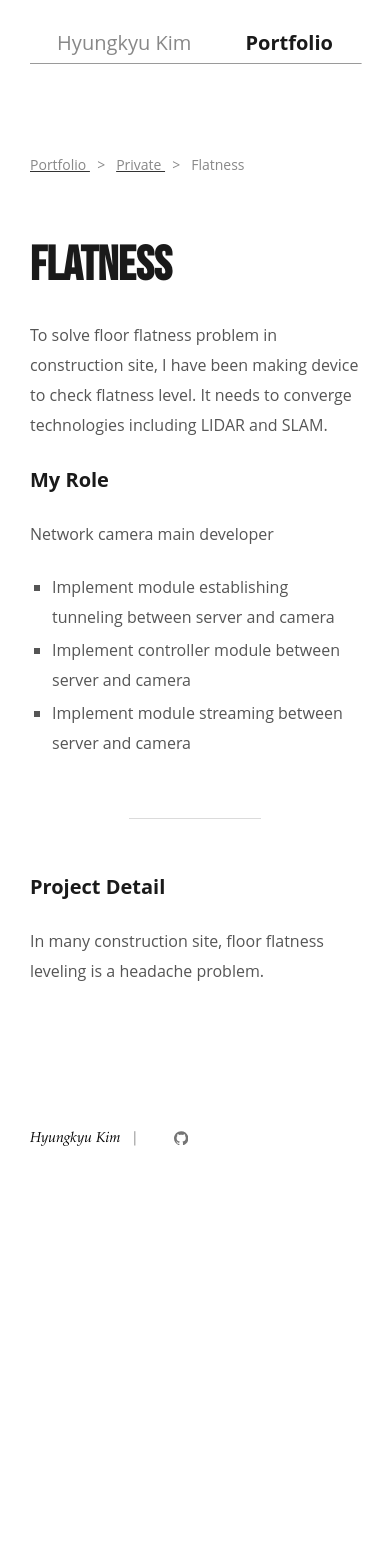
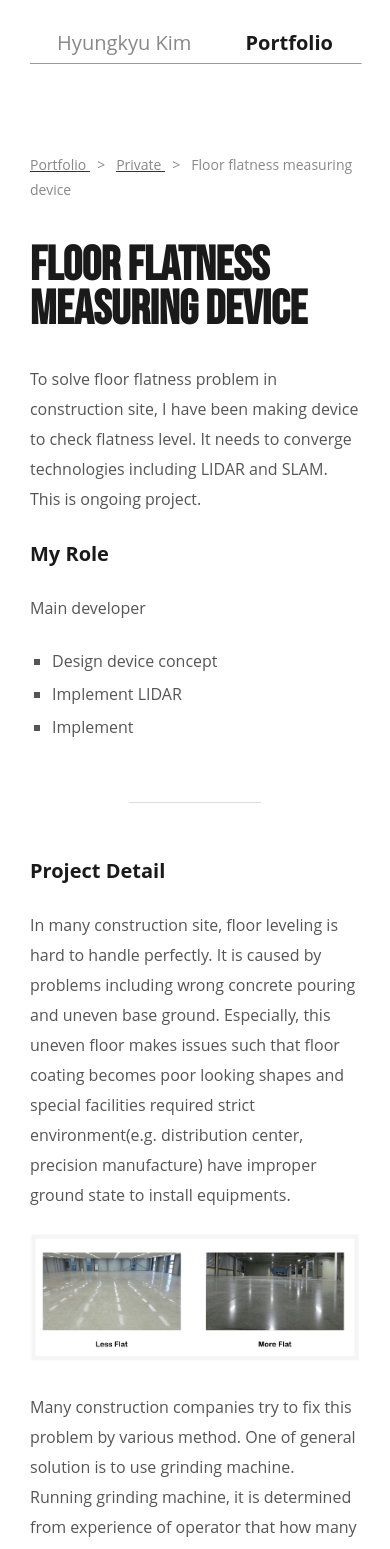
Before and after one commit to HyungKyu-Kim/HyungKyu-Kim.github.io, a Jekyll site: the page built from _posts/2019-04-28-Floor flatness measuring device.md, in a window 390 px wide. Shown: the top 1549 px of the page. Built offline with Jekyll 4.4.1, drawn with Linux system fonts in a browser that asks for light colours; before the commit the page ends 1176 px from its top, so only the background shows below that; some of the changed text lies outside the part shown.

Commit message:
Add flatness posting, modify profile

```diff
--- a/_data/navigation.yml
+++ b/_data/navigation.yml
@@ -19,8 +19,8 @@
         url: /portfolio/samsung/video_surveillance_as_a_service
       - page: Other Projects
         url: /portfolio/samsung/other_projects
-      - page: Flatness
-        url: /portfolio/private/flatness
+      - page: Floor flatness measuring device
+        url: /portfolio/private/floor_flatness_measuring_device
 #- title: CV
 #  subfolderitems:
 #    - page: base
--- a/_posts/2019-04-28-Flatness.md
+++ /dev/null
@@ -1,25 +0,0 @@
----
-title:  Flatness
-layout: post
-group: Portfolio
-organization: Private
-thumbnail: https://image.freepik.com/free-vector/programmer-s-workplace-writing-code-laptop_80328-238.jpg
-permalink: /portfolio/private/flatness
----
-
-To solve floor flatness problem in construction site, I have been making device to check flatness level.
-It needs to converge technologies including LIDAR and SLAM.
-
-<!--break-->
-
-#### My Role
-Network camera main developer
-  * Implement module establishing tunneling between server and camera
-  * Implement controller module between server and camera
-  * Implement module streaming between server and camera
-
----
-
-#### Project Detail
-
-In many construction site, floor flatness leveling is a headache problem.
--- /dev/null
+++ b/_posts/2019-04-28-Floor flatness measuring device.md
@@ -0,0 +1,75 @@
+---
+title: Floor flatness measuring device
+layout: post
+group: Portfolio
+organization: Private
+thumbnail: https://image.freepik.com/free-vector/programmer-s-workplace-writing-code-laptop_80328-238.jpg
+permalink: /portfolio/private/flatness
+---
+
+To solve floor flatness problem in construction site, I have been making device to check flatness level.
+It needs to converge technologies including LIDAR and SLAM.
+This is ongoing project.
+
+<!--break-->
+
+#### My Role
+Main developer
+  * Design device concept
+  * Implement LIDAR
+  * Implement
+
+---
+
+#### Project Detail
+
+In many construction site, floor leveling is hard to handle perfectly.
+It is caused by problems including wrong concrete pouring and uneven base ground.
+Especially, this uneven floor makes issues such that floor coating becomes poor looking shapes and special facilities required strict environment(e.g. distribution center, precision manufacture) have improper ground state to install equipments.
+
+<figure>
+  <img src="/images/private/comparison_flat.PNG" width="90%">
+</figure>
+
+Many construction companies try to fix this problem by various method.
+One of general solution is to use grinding machine.
+Running grinding machine, it is determined from experience of operator that  how many amount of ground will be grinded.
+
+In this process, it is shortage that task depends on personal skill based on eye measurement and there is not any numerical clue what they did.
+Thus, if there is way to **support flatness measurement task through quantifying atypical image data and visualizing data**, work efficiency and reliability can be increased.
+I made a team with my friend and undertook to solve this problem.
+
+<figure>
+  <img src="/images/private/flat_grinding.PNG">
+</figure>
+
+##### Requirements
+
+At the beginning of project, My team investigated requirements from field workers firstly.
+To acquire sufficient information, we interviewed with them in many other perspectives.
+
+The main questions are as follow
+1. How whole process is preceded
+2. How long time takes during task
+3.
+
+Answers
+>
+
+
+##### Concept
+On the Basis of gathered requirements, I made basic principles of device.
+
+1. Reasonable price
+2. Easy to use
+3. Short measurement time
+
+
+##### Research
+
+There are many sensors used for obtaining space information.
+Since most of them have linear correlation between price and accuracy, we need to find proper degree.
+We decide to start from LIDAR sensor because it has reasonable price and accuracy.
+
+Furthermore, to get spatial map, it is necessary to choose method to build map by data from sensors.
+Thus, we study about SLAM.
--- a/_sass/_layout.scss
+++ b/_sass/_layout.scss
@@ -326,6 +326,7 @@ body {
     width: 100%;
   }
   .profile__right{
+    margin-top: 40px;
     float: none;
     width: 100%;
   }
```
Also changed, not shown: _posts/2019-04-13-Lung Cancer Diagnosis Clinical Decision Support System.md (+4 -4 lines), _posts/2019-04-14-Guidewire Navigation based on Reinforcement Learning.md (+12 -12 lines), index.md (+18 -12 lines), images/medipixel/profile_biorobot_mdp.gif, images/private/comparison_flat.PNG (added), 11 other files.
